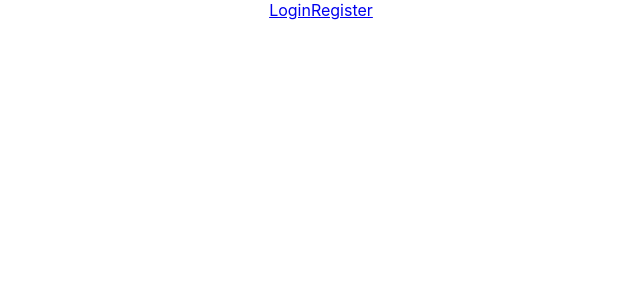
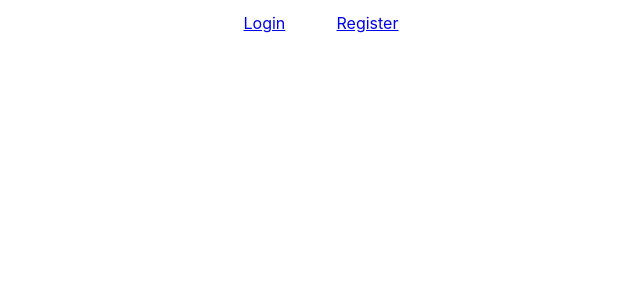
Before and after one commit to Build-Week-Kickstarter-1/Front-End, a React (Create React App) app in the folder kickstarter-success/: page / in a window 1280 px wide. Shown: the top 300 px of the page, without its empty margins (319-959 px from the left). Built offline with nearby package versions, Linux system fonts and the light colour scheme.

Commit message:
navbar styling

```diff
--- a/kickstarter-success/src/index.css
+++ b/kickstarter-success/src/index.css
@@ -10,6 +10,14 @@ body {
 code {
   font-family: source-code-pro, Menlo, Monaco, Consolas, "Courier New",
     monospace;
+}
+
+.nav-bar {
+  margin-top: 1%;
+}
+
+.nav-bar a {
+  margin: 2%;
 }
 
 .login-form {
```
